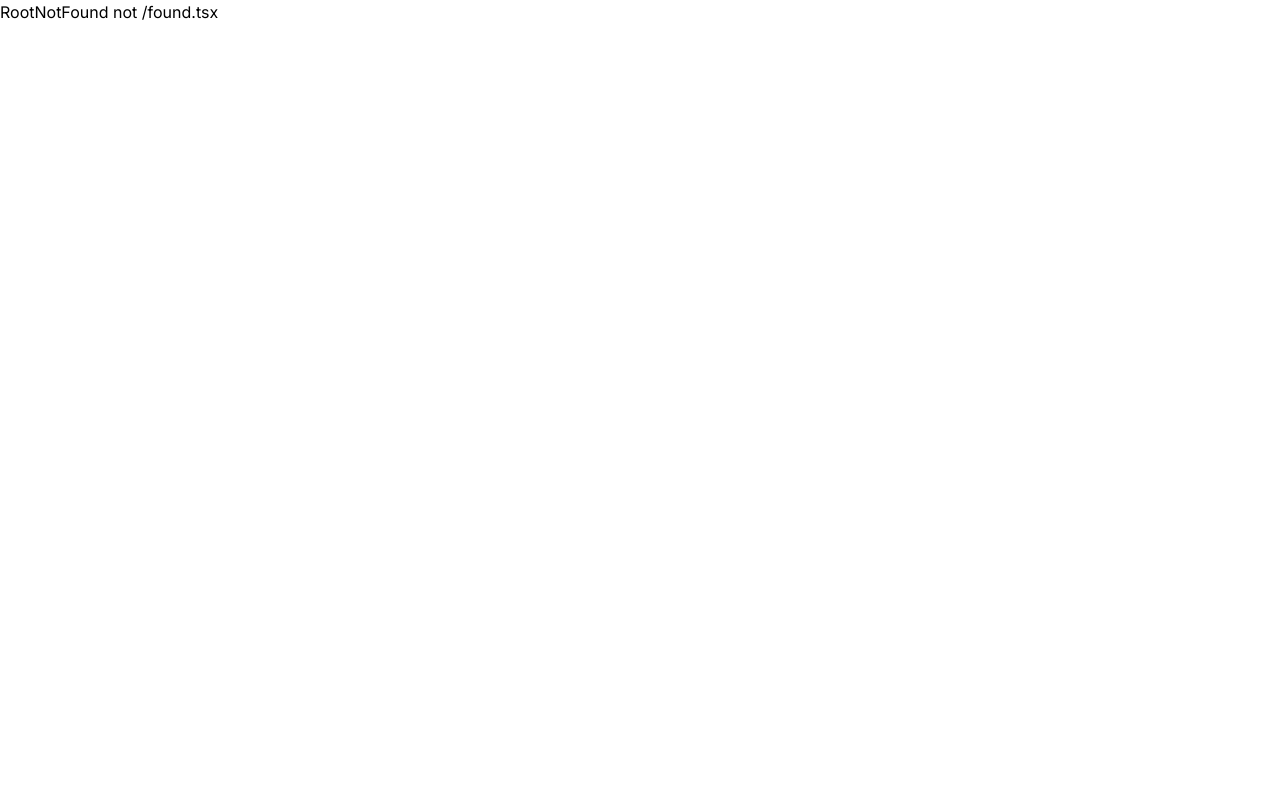
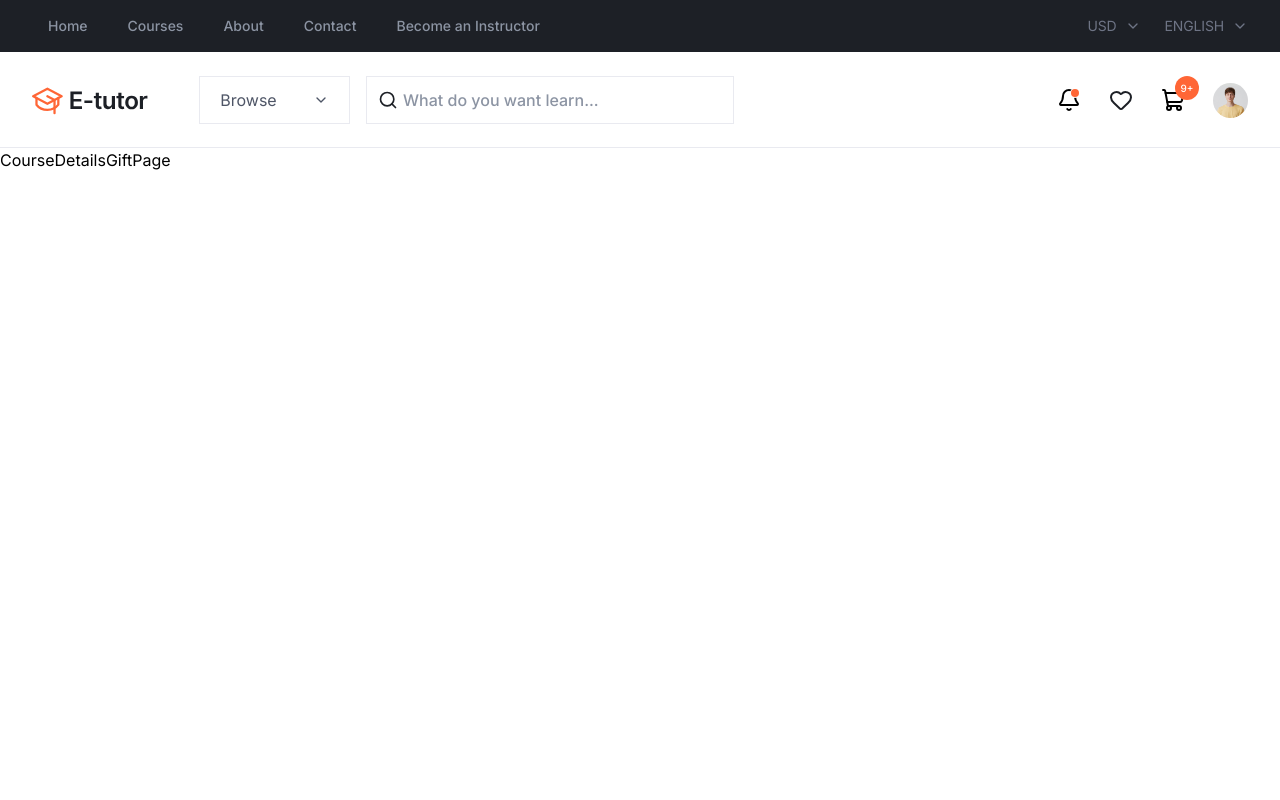
Before and after one commit to Ahmed-Sadek89/lms-train, a Next.js app: page /courses/1/gift in a window 1280 px wide. Before the commit this address had no page. Shown: the top 800 px of the page. Built offline with nearby package versions, Linux system fonts and the light colour scheme.

Commit message:
feat: pages for courses

```diff
--- /dev/null
+++ b/app/(public)/courses/[slug]/gift/page.tsx
@@ -0,0 +1,9 @@
+import React from 'react'
+
+const CourseDetailsGiftPage = () => {
+  return (
+    <div>CourseDetailsGiftPage</div>
+  )
+}
+
+export default CourseDetailsGiftPage
--- /dev/null
+++ b/app/(public)/courses/[slug]/page.tsx
@@ -0,0 +1,9 @@
+import React from 'react'
+
+const CourseDetailsPage = () => {
+  return (
+    <div>CourseDetailsPage</div>
+  )
+}
+
+export default CourseDetailsPage
--- /dev/null
+++ b/app/(public)/courses/[slug]/watch/[series]/page.tsx
@@ -0,0 +1,9 @@
+import React from 'react'
+
+const CourseDetailsWatchSeriesPage = () => {
+  return (
+    <div>CourseDetailsWatchSeriesPage</div>
+  )
+}
+
+export default CourseDetailsWatchSeriesPage
```
